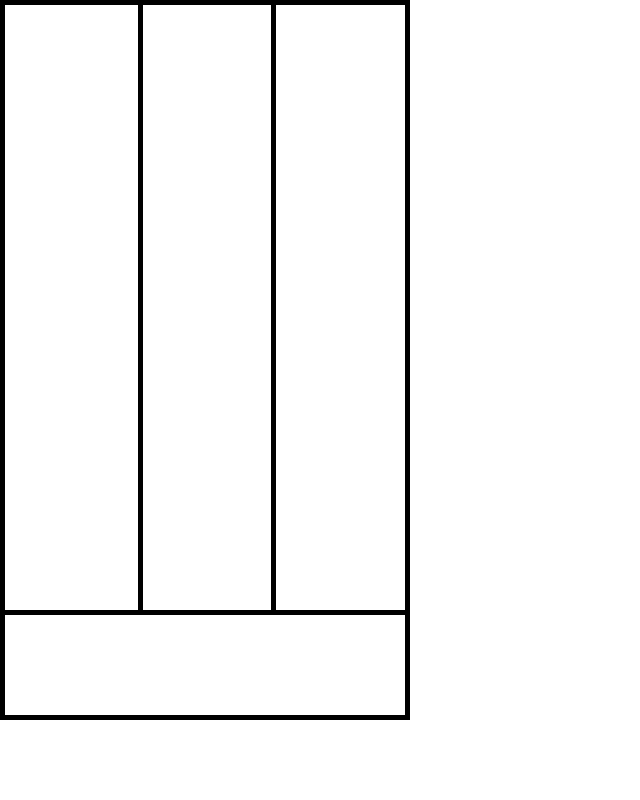
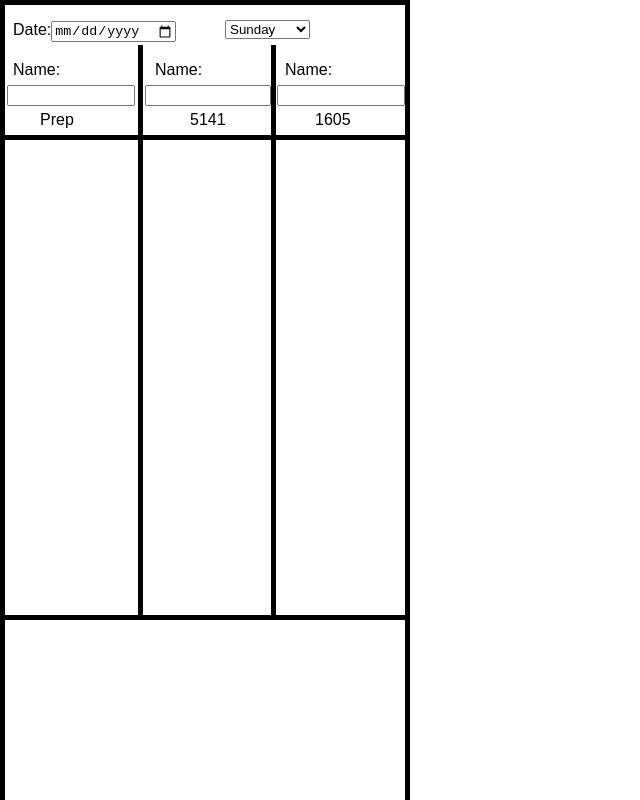
Before and after one commit to BigBrainBoy4/Daily-Schedule, a plain HTML site: page index.html in a window 1280 px wide. Shown: the top 800 px of the page, without its empty margins (0-640 px from the left). Drawn offline with Linux system fonts and the light colour scheme.

Commit message:
Add files via upload

```diff
--- a/index.html
+++ b/index.html
@@ -9,12 +9,36 @@
     <div id="column1"></div>
     <div id="column2"></div>
     <div id="column3"></div>
-    <script></script>
+    <div id="column4"></div>
+    <p id="prep">Prep</p>
+    <p id="address1">5141</p>
+    <p id="address2">1605</p>
+    <p id="name1"></p>
+    <p id="date">Date:<input type ="date" id="datelabel"></p>
+    <p id="name1">Name:</p>
+    <p id="name2">Name:</p>
+    <p id="name3">Name:</p>
+    <input type="text" id="nameText1">
+    <input type="text" id="nameText2">
+    <input type="text" id="nameText3">
+    <select id="daySelect">
+        <option>Sunday</option>
+        <option>Monday</option>
+        <option>Tuesday</option>
+        <option>Wednsday</option>
+        <option>Thursday</option>
+        <option>Friday</option>
+        <option>Saturday</option>
+    </select>
+    <script>
+        //scroll down, vip and cremations
+    </script>
     <style>
         html
         {
+            font-family: Arial, sans-serif;
             position: absolute;
-            height: 710px;
+            height: 2000px;
             width: 400px;
             text-align: center;
             border: 5px solid black;
@@ -27,7 +51,7 @@
             position: absolute;
             width: 400px;
             height: 5px;
-            bottom: 100px;
+            top: 610px;
             left:0px;
             background-color: black;
         }
@@ -36,8 +60,8 @@
         {
             position: absolute;
             width: 5px;
-            height: 610px;
-            bottom: 100px;
+            height: 570px;
+            top: 40px;
             left:133px;
             background-color: black;
         }
@@ -46,11 +70,108 @@
         {
             position: absolute;
             width: 5px;
-            height: 610px;
-            bottom: 100px;
+            height: 570px;
+            top: 40px;
             left:266px;
             background-color: black;
         }
+
+        #column4
+        {
+            position: absolute;
+            width: 400px;
+            height: 5px;
+            top: 130px;
+            left: 0px;
+            background-color: black;
+        }
+
+        #prep
+        {
+            position: absolute;
+            top:90px;
+            left: 35px;
+        }
+
+        #address1
+        {
+            position: absolute;
+            top:90px;
+            left: 185px;
+        }
+
+        #address2
+        {
+            position: absolute;
+            top: 90px;
+            left: 310px;
+        }
+
+        #date
+        {
+            position: absolute;
+            top: 0px;
+        }
+
+        #day
+        {
+            position: absolute;
+            left: 180px;
+            top: 0px;
+        }
+
+        #daySelect
+        {
+            position: absolute;
+            left: 220px;
+            top: 15px;
+        }
+
+        #name1
+        {
+            position: absolute;
+            top: 40px;
+        }
+
+        #name2
+        {
+            position: absolute;
+            top: 40px;
+            left: 150px;
+        }
+
+        #name3
+        {
+            position: absolute;
+            top: 40px;
+            left: 280px;
+        }
+
+
+        #nameText1
+        {
+            position: absolute;
+            top: 80px;
+            left: 2px;
+            width: 120px;
+        }
+
+        #nameText2
+        {
+            position: absolute;
+            top: 80px;
+            left: 140px;
+            width: 118px;
+        }
+
+        #nameText3
+        {
+            position: absolute;
+            top: 80px;
+            left: 272px;
+            width: 120px;
+        }
+
     </style>
 </body>
 </html>
```
